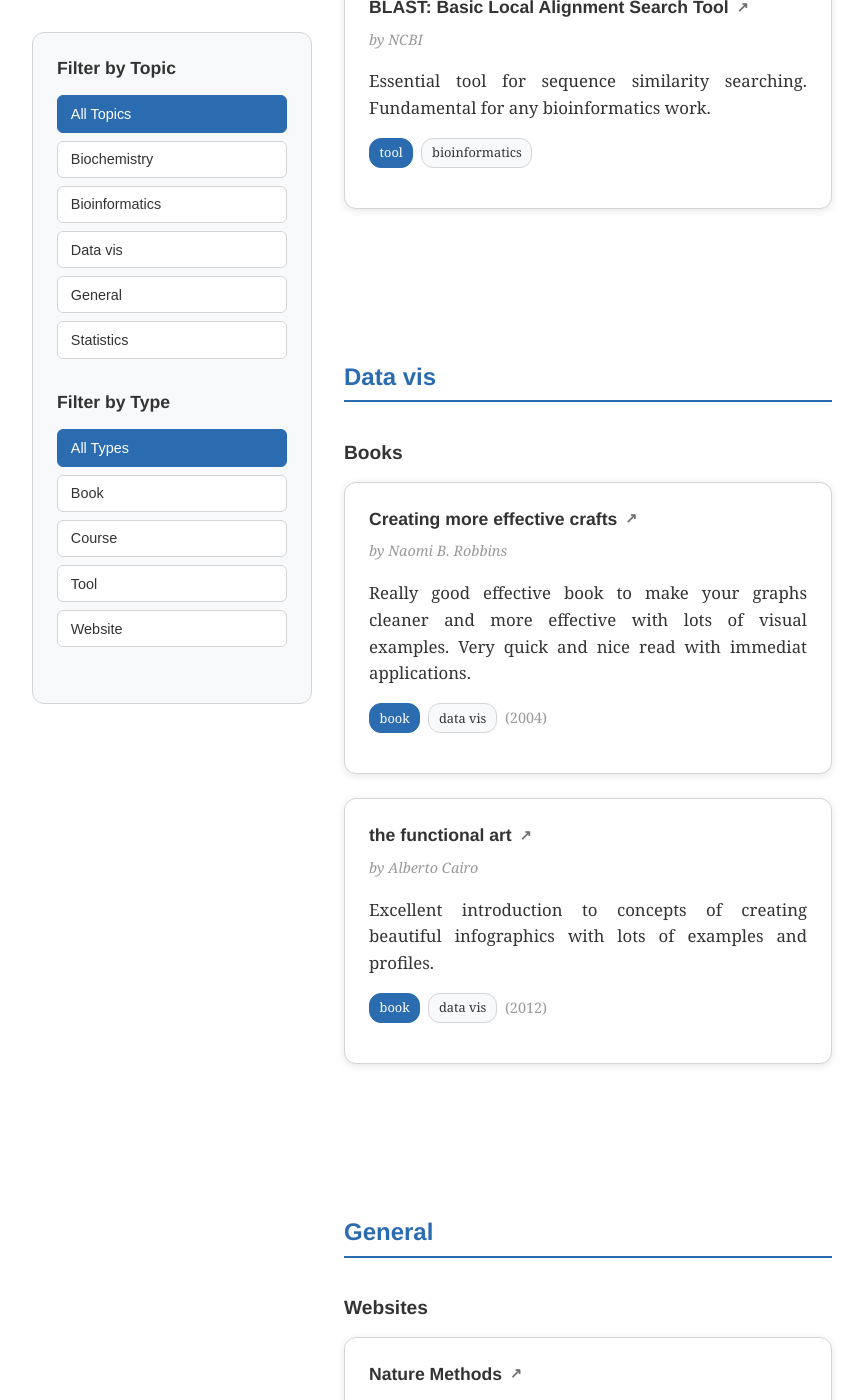
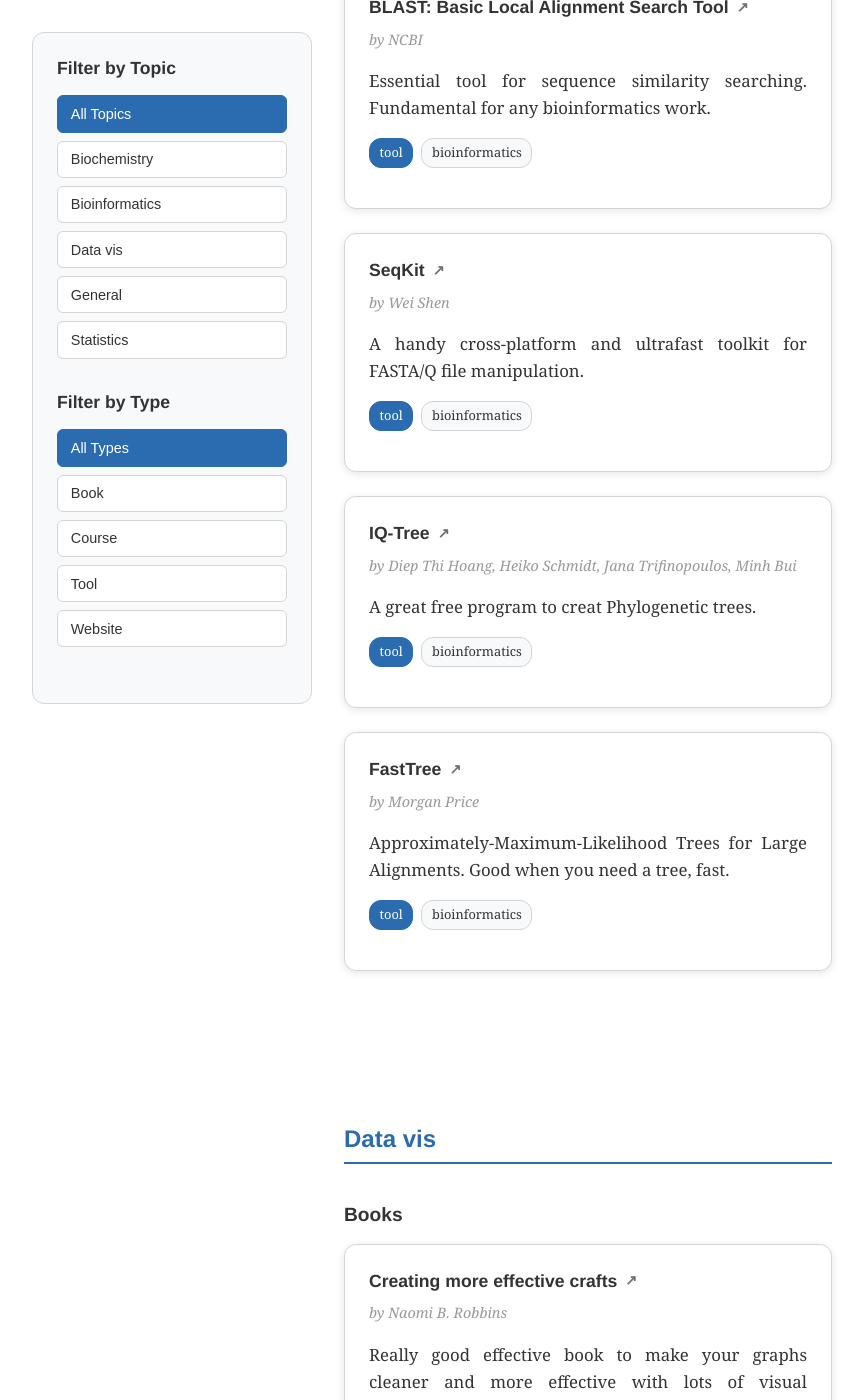
Before and after one commit to boehmax/boehmax.github.io, a Jekyll site: the page built from resources/index.html, in a window 1280 px wide and 1400 px high, scrolled down 2453 px. Shown: the whole window, without its empty margins (208-1071 px from the left). Built offline with Jekyll 4.4.1, drawn with Linux system fonts in a browser that asks for light colours; nearby versions of some CDN libraries.

Commit message:
Add bioinformatics tools SeqKit, IQ-Tree, and FastTree

```diff
--- a/_data/resources.yml
+++ b/_data/resources.yml
@@ -60,6 +60,27 @@
   type: "tool"
   topic: "bioinformatics"
 
+- title: "SeqKit"
+  author: "Wei Shen"
+  url: "https://bioinf.shenwei.me/seqkit/"
+  description: "A handy cross-platform and ultrafast toolkit for FASTA/Q file manipulation."
+  type: "tool"
+  topic: "bioinformatics"
+
+- title: "IQ-Tree"
+  author: "Diep Thi Hoang, Heiko Schmidt, Jana Trifinopoulos, Minh Bui"
+  url: "https://iqtree.github.io/doc/Tutorial"
+  description: "A great free program to creat Phylogenetic trees."
+  type: "tool"
+  topic: "bioinformatics"
+
+- title: "FastTree"
+  author: "Morgan Price"
+  url: "https://morgannprice.github.io/fasttree/"
+  description: "Approximately-Maximum-Likelihood Trees for Large Alignments. Good when you need a tree, fast."
+  type: "tool"
+  topic: "bioinformatics"
+
 # Data Science Resources
 - title: "Stu Hunter Teaches Statistic"
   author: "JMP"
```
